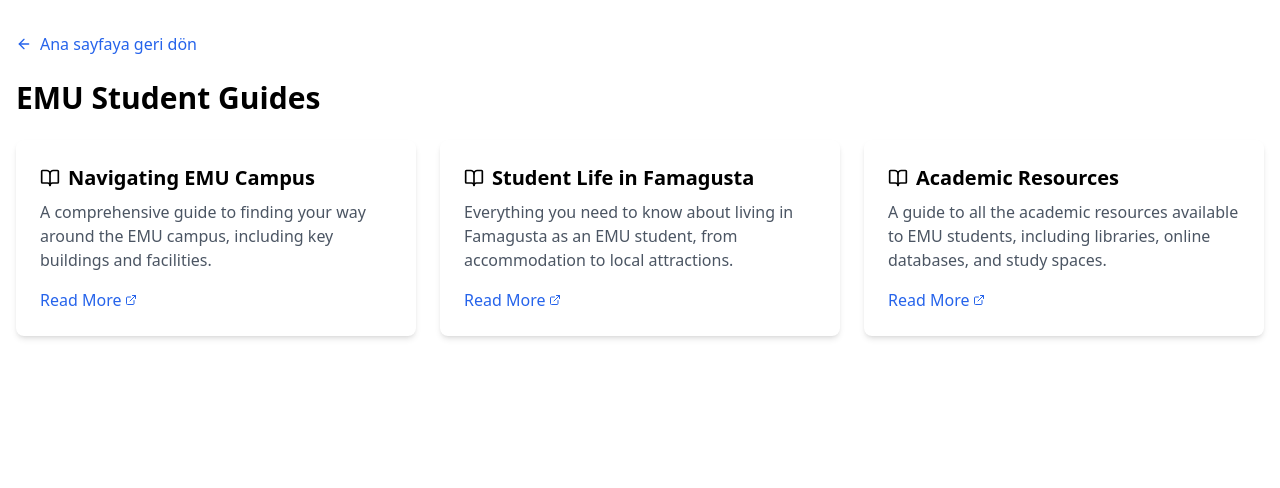
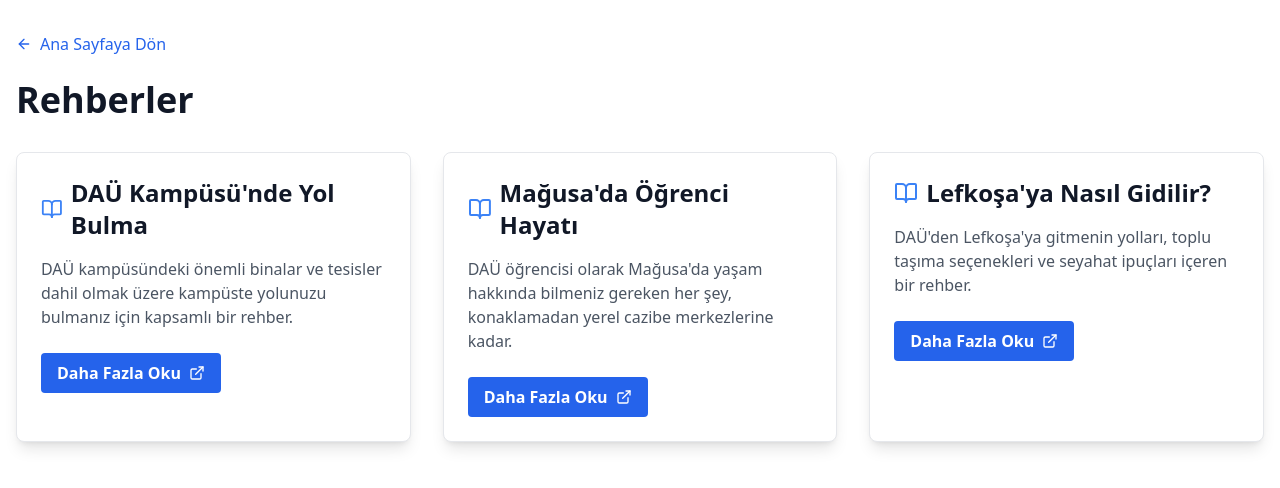
Before and after one commit to atasoya/emu-guide, a Next.js app: page /rehberler in a window 1280 px wide. Shown: the top 488 px of the page. Built offline with nearby package versions, Linux system fonts and the light colour scheme.

Commit message:
Add guides

```diff
--- a/src/app/guides/page.tsx
+++ b/src/app/guides/page.tsx
@@ -13,19 +13,19 @@ const guides: Guide[] = [
     id: 1,
     name: "Navigating EMU Campus",
     text: "A comprehensive guide to finding your way around the EMU campus, including key buildings and facilities.",
-    followUpLink: "https://emu.edu.tr/guides/campus-navigation"
+    followUpLink: "https://www.emu.edu.tr/campusmap"
   },
   {
     id: 2,
     name: "Student Life in Famagusta",
     text: "Everything you need to know about living in Famagusta as an EMU student, from accommodation to local attractions.",
-    followUpLink: "https://emu.edu.tr/guides/student-life-famagusta"
+    followUpLink: "https://www.emu.edu.tr/campus-life"
   },
   {
     id: 3,
-    name: "Academic Resources",
-    text: "A guide to all the academic resources available to EMU students, including libraries, online databases, and study spaces.",
-    followUpLink: "https://emu.edu.tr/guides/academic-resources"
+    name: "How to go to the Nicosia",
+    text: "A guide to navigate your way to Nicosia from EMU, including public transport options and travel tips.",
+    followUpLink: "https://transportation.emu.edu.tr/en/announcements?pid=64&t=nicosia-emu-nicosia-free-student-bus-services"
   }
 ]
 
@@ -36,7 +36,7 @@ export default function GuidesPage() {
         <ArrowLeft className="w-4 h-4 mr-2" />
         Back to Home
       </Link>
-      <h1 className="text-4xl font-bold mb-8 text-gray-900">EMU Student Guides</h1>
+      <h1 className="text-4xl font-bold mb-8 text-gray-900">Guides</h1>
 
       <div className="grid grid-cols-1 md:grid-cols-2 lg:grid-cols-3 gap-8">
         {guides.map((guide) => (
--- a/src/app/rehberler/page.tsx
+++ b/src/app/rehberler/page.tsx
@@ -11,48 +11,49 @@ interface Guide {
 const guides: Guide[] = [
   {
     id: 1,
-    name: "Navigating EMU Campus",
-    text: "A comprehensive guide to finding your way around the EMU campus, including key buildings and facilities.",
-    followUpLink: "https://emu.edu.tr/guides/campus-navigation"
+    name: "DAÜ Kampüsü'nde Yol Bulma",
+    text: "DAÜ kampüsündeki önemli binalar ve tesisler dahil olmak üzere kampüste yolunuzu bulmanız için kapsamlı bir rehber.",
+    followUpLink: "https://www.emu.edu.tr/campusmap"
   },
   {
     id: 2,
-    name: "Student Life in Famagusta",
-    text: "Everything you need to know about living in Famagusta as an EMU student, from accommodation to local attractions.",
-    followUpLink: "https://emu.edu.tr/guides/student-life-famagusta"
+    name: "Mağusa'da Öğrenci Hayatı",
+    text: "DAÜ öğrencisi olarak Mağusa'da yaşam hakkında bilmeniz gereken her şey, konaklamadan yerel cazibe merkezlerine kadar.",
+    followUpLink: "https://www.emu.edu.tr/campus-life"
   },
   {
     id: 3,
-    name: "Academic Resources",
-    text: "A guide to all the academic resources available to EMU students, including libraries, online databases, and study spaces.",
-    followUpLink: "https://emu.edu.tr/guides/academic-resources"
+    name: "Lefkoşa'ya Nasıl Gidilir?",
+    text: "DAÜ'den Lefkoşa'ya gitmenin yolları, toplu taşıma seçenekleri ve seyahat ipuçları içeren bir rehber.",
+    followUpLink: "https://transportation.emu.edu.tr/en/announcements?pid=64&t=nicosia-emu-nicosia-free-student-bus-services"
   }
 ]
 
-export default function page() {
+export default function GuidesPage() {
   return (
     <div className="container mx-auto px-4 py-8">
-      <Link href="/" className="inline-flex items-center mb-6 text-blue-600 hover:text-blue-800">
+      <Link href="/" className="inline-flex items-center mb-6 text-blue-600 hover:text-blue-800 transition-colors duration-300">
         <ArrowLeft className="w-4 h-4 mr-2" />
-        Ana sayfaya geri dön
+        Ana Sayfaya Dön
       </Link>
-      <h1 className="text-3xl font-bold mb-6">EMU Student Guides</h1>
-      <div className="grid grid-cols-1 md:grid-cols-2 lg:grid-cols-3 gap-6">
+      <h1 className="text-4xl font-bold mb-8 text-gray-900">Rehberler</h1>
+
+      <div className="grid grid-cols-1 md:grid-cols-2 lg:grid-cols-3 gap-8">
         {guides.map((guide) => (
-          <div key={guide.id} className="bg-white rounded-lg shadow-md p-6">
-            <h2 className="text-xl font-semibold mb-2 flex items-center">
-              <BookOpen className="w-5 h-5 mr-2" />
+          <div key={guide.id} className="bg-white rounded-lg shadow-lg hover:shadow-xl transition-shadow duration-300 p-6 border border-gray-200">
+            <h2 className="text-2xl font-semibold text-gray-900 mb-4 flex items-center">
+              <BookOpen className="w-6 h-6 mr-2 text-blue-500" />
               {guide.name}
             </h2>
-            <p className="text-gray-600 mb-4">{guide.text}</p>
+            <p className="text-gray-600 mb-6">{guide.text}</p>
             <a
               href={guide.followUpLink}
               target="_blank"
               rel="noopener noreferrer"
-              className="text-blue-600 hover:underline flex items-center"
+              className="inline-flex items-center text-white bg-blue-600 hover:bg-blue-700 transition-colors duration-300 font-bold py-2 px-4 rounded"
             >
-              Read More
-              <ExternalLink className="w-3 h-3 ml-1" />
+              Daha Fazla Oku
+              <ExternalLink className="w-4 h-4 ml-2" />
             </a>
           </div>
         ))}
```
